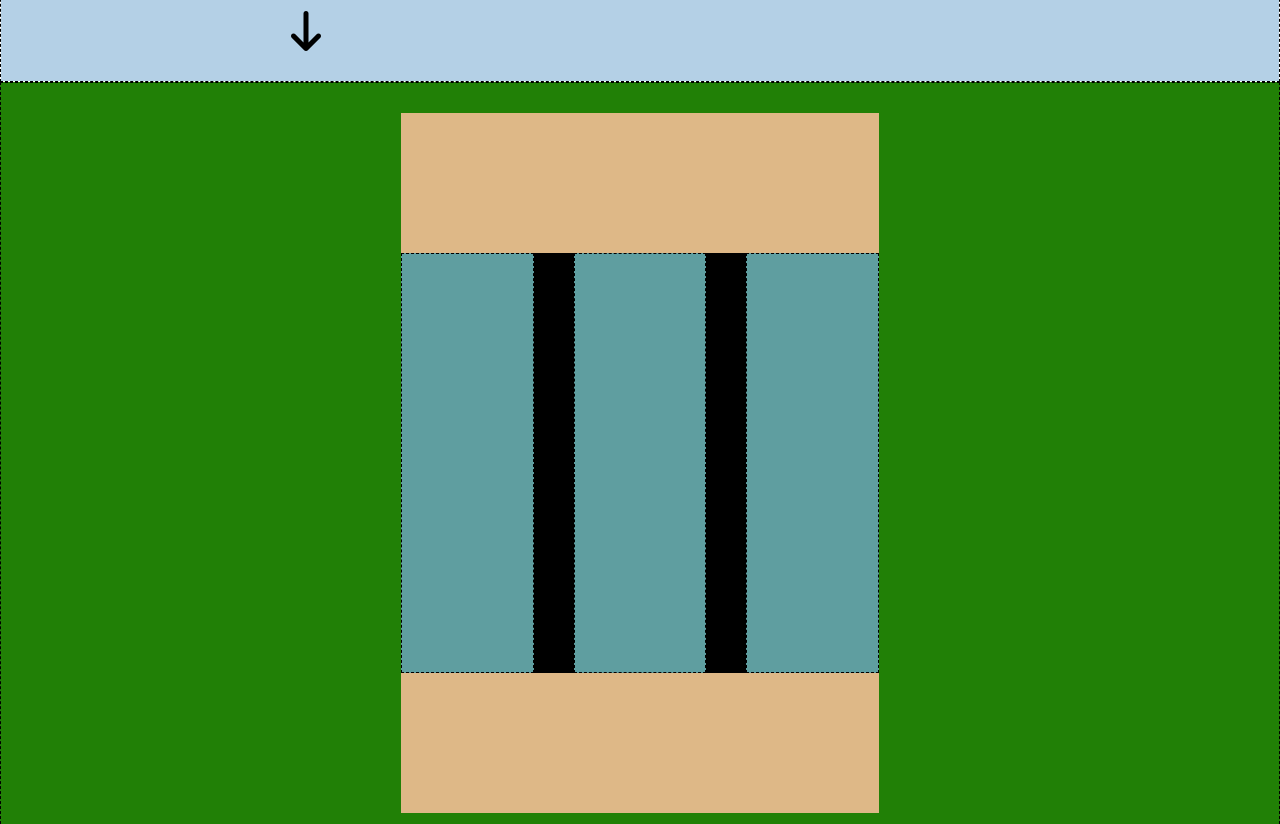
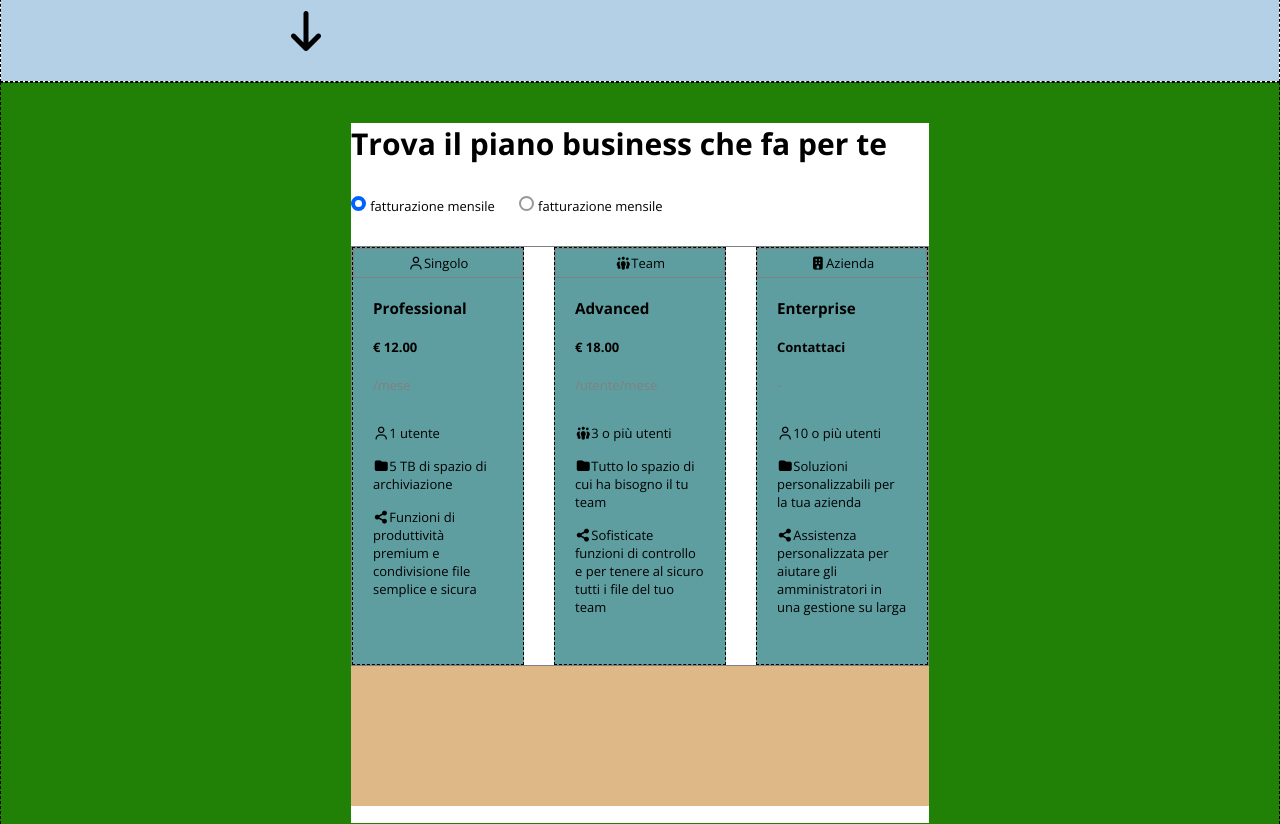
Before and after one commit to Sarasalzano/htmlcss-dropbox, a plain HTML site: page index.html in a window 1280 px wide. Shown: the part 705-1529 px from the top of the page. Drawn offline with nearby package versions, Linux system fonts and the light colour scheme; a web font is replaced by a local one.

Commit message:
esegui contenuto card

```diff
--- a/css/style.css
+++ b/css/style.css
@@ -17,6 +17,11 @@ li {
 
 h1 {
     font-size: 60px;
+}
+
+h2 {
+    font-size: 30px;
+    margin-bottom: 30px;
 }
 
 
@@ -126,7 +131,7 @@ div.jumbotron {
 }
 
 #jumbotron-btn {
-padding: 10px;
+    padding: 10px;
 }
 
 /* contenuto principale */
@@ -134,7 +139,7 @@ padding: 10px;
 .main-content {
     /*DEBUG*/
     background-color: rgb(33, 128, 6);
-    padding: 30px 400px;
+    padding: 40px 350px;
 }
 
 /* sezione tariffe */
@@ -146,17 +151,18 @@ padding: 10px;
 }
 
 .check-box {
-    /*DEBUG*/
+    /*DEBUG
     background-color: burlywood;
-    height: 20%;
+    height: 20%;*/
+    margin-bottom: 30px;
 }
 
 .fares-container {
-    /*DEBUG*/
-    background-color: black;
+    /*DEBUG
+    background-color: black;*/
     height: 60%;
     display: flex;
-    gap: 40px;
+    gap: 30px;
 }
 
 .fares-card {
@@ -172,6 +178,67 @@ padding: 10px;
     background-color: burlywood;
     height: 20%;
 }
+
+.checkbox-item {
+    width: 15px;
+    height: 15px;
+    border: 2px solid rgb(152, 152, 152);
+    border-radius: 50px;
+    display: inline-block;
+}
+
+.selected-checkbox {
+    border: 4px solid #0062FE;
+}
+
+.check-box span {
+    margin-right: 20px;
+    font-size: 13px;
+}
+
+.fares-type {
+    text-align: center;
+    border: 1px solid grey;
+    padding: 5px;
+}
+
+.fares-container {
+    border: 1px solid grey;
+    font-size: 13px;
+}
+
+/* parte superiore card */
+
+.top-card {
+    padding: 20px;
+}
+
+.top-card h3 {
+    margin-bottom: 20px;
+}
+
+.top-card h4 {
+    margin-bottom: 20px;
+}
+
+.frequency-payment {
+    color: grey;
+    margin-top: 20px;
+}
+
+
+.top-card ul {
+        margin-top: 30px;
+}
+
+.top-card li {
+ margin-bottom: 15px;
+ font-size: 13px;
+}
+
+
+
+
 
 /* sezione trova partner */
 
@@ -196,6 +263,8 @@ padding: 10px;
     background-color: rgb(223, 90, 189);
     width: 40%;
 }
+
+
 
 /* funzioni dropbox */
 
--- a/index.html
+++ b/index.html
@@ -29,8 +29,6 @@
                     </ul>
                 </nav>
             </div>
-
-
             <div class="header-items">
                 <nav>
                     <ul>
@@ -52,16 +50,16 @@
             <div id="jumbotron-titolo">
                 <h1><strong>Tutto ciò che ti serve per il lavoro, in un unico posto</strong></h1>
             </div>
+            <div class="jumbotron-container">
 
-            <div class="jumbotron-container">
                 <div id="jumbotron-item-left">
                     <p>Finalmente tutti i tuoi strumenti, contenuti e collaboratori sono accessibili dallo stesso posto. Dropbox Business è pi&ugrave; di uno spazio di archiviazione sicuro: è un modo intelligente e integrato per ottimizzare il flusso di lavoro esistente. </p>
 
                     <button class="btn" id="jumbotron-btn">Inizia la tua prova gratuita</button> <br>
                     <span>Annulla in qualsiasi momento</span> <br>
                     <a href="#"><i class="fa-solid fa-arrow-down"></i></a>
+                </div>
 
-                </div>
                 <div id="jumbotron-item-right">
                     <img src="./img/jumbo.png" alt="anteprima dropbox">
                 </div>
@@ -76,11 +74,67 @@
     <!--piano business-->
         <section class="main-content">
             <div class="fares">
-                <div class="check-box"></div>
+                <div class="check-box">
+                    <h2>Trova il piano business che fa per te</h2>
+                    <div class="checkbox-item selected-checkbox"></div>
+                    <span>fatturazione mensile</span>
+                    <div class="checkbox-item"></div>
+                    <span>fatturazione mensile</span>
+                </div>
                 <div class="fares-container">
-                    <div class="fares-card"></div>
-                    <div class="fares-card"></div>
-                    <div class="fares-card"></div>
+                    <div class="fares-card">
+                        <div class="fares-type">
+                        <i class="fa-regular fa-user"></i>Singolo
+                        </div>
+                        <div class="top-card">
+                        <h3>Professional</h3>
+                        <h4 class="price"> &euro; 12.00 </h4>
+                        <span class="frequency-payment">/mese</span>
+                        <ul>
+                            <li><i class="fa-regular fa-user"></i>1 utente</li>
+                            <li><i class="fa-solid fa-folder"></i>5 TB di spazio di archiviazione</li>
+                            <li><i class="fa-solid fa-share-nodes"></i>Funzioni di produttività premium e condivisione file semplice e sicura</li>
+                        </ul>
+                        </div>
+                    </div>
+
+
+
+                    <div class="fares-card">
+                        <div class="fares-type">
+                        <i class="fa-solid fa-people-group"></i>Team
+                        </div>
+                        <div class="top-card">
+                        <h3>Advanced</h3>
+                        <h4 class="price"> &euro; 18.00 </h4>
+                        <span class="frequency-payment">/utente/mese</span>
+                        <ul>
+                            <li><i class="fa-solid fa-people-group"></i>3 o pi&ugrave; utenti</li>
+                            <li><i class="fa-solid fa-folder"></i>Tutto lo spazio di cui ha bisogno il tu team</li>
+                            <li><i class="fa-solid fa-share-nodes"></i>Sofisticate funzioni di controllo e per tenere al sicuro tutti i file del tuo team</li>
+                        </ul>
+                        </div>
+                    </div>
+
+
+
+                    <div class="fares-card">
+                        <div class="fares-type">
+                        <i class="fa-solid fa-building"></i>Azienda
+                        </div>
+
+                    <div class="top-card">
+                        <h3>Enterprise</h3>
+                        <h4 class="price"> Contattaci </h4>
+                        <span class="frequency-payment">-</span>
+                        <ul>
+                            <li><i class="fa-regular fa-user"></i>10 o pi&ugrave; utenti</li>
+                            <li><i class="fa-solid fa-folder"></i>Soluzioni personalizzabili per la tua azienda</li>
+                            <li><i class="fa-solid fa-share-nodes"></i>Assistenza personalizzata per aiutare gli amministratori in una gestione su larga</li>
+                        </ul>
+                        </div>
+                        </div>
+
                 </div>
                 <div class="contacts"></div>
                 </div>
```
